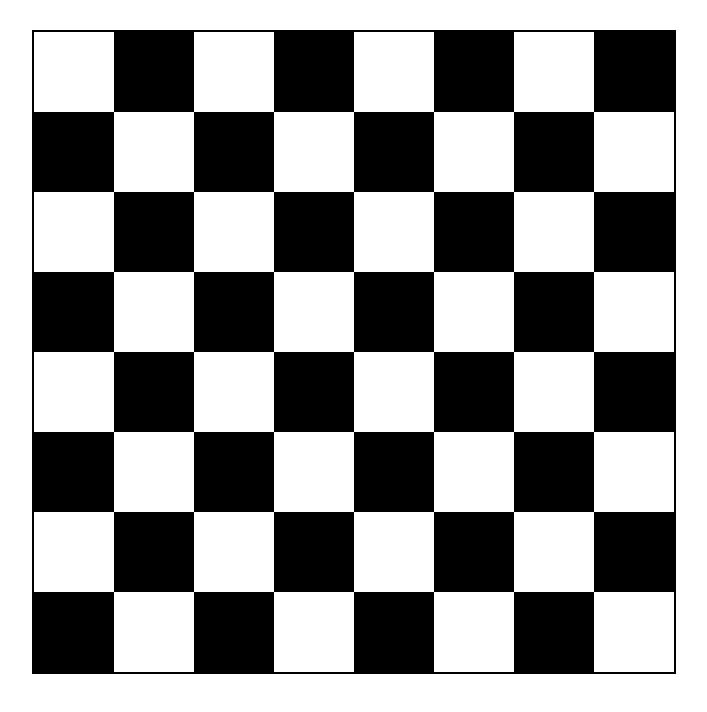
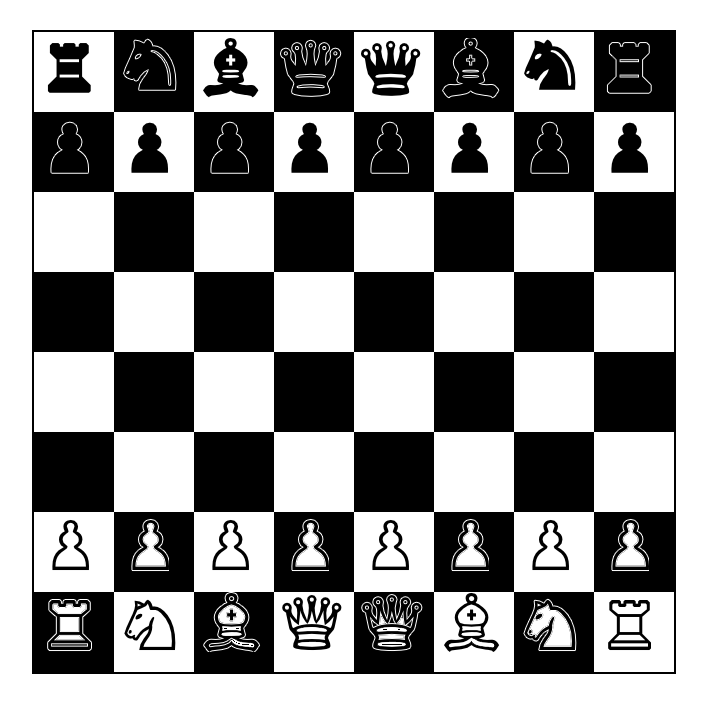
Before and after one commit to Nikabriz/js1, a plain HTML site: page lesson4/index.html in a window 1280 px wide. Shown: the whole page, without its empty margins (286-993 px from the left). Drawn offline with Linux system fonts and the light colour scheme.

Commit message:
Задание 3 итог

```diff
--- a/lesson4/script.js
+++ b/lesson4/script.js
@@ -1,23 +1,42 @@
+
+//Задание 3
+
 function drawChess() {
     let mainBlock = document.querySelector('.main-block');
     let block;
     let flag = true;
+    let figure = {
+        0 : ['-263px -19px', '-484px -22px', '-372px -17px', '-150px -16px', '-150px -16px','-372px -17px', '-484px -22px','-263px -19px'],
+        1 : ['-595px -19px', '-595px -19px', '-595px -19px', '-595px -19px', '-595px -19px','-595px -19px', '-595px -19px','-595px -19px'],
+        6 : ['-595px -116px', '-595px -116px', '-595px -116px', '-595px -116px', '-595px -116px','-595px -116px', '-595px -116px','-595px -116px'],
+        7 : ['-263px -116px', '-484px -116px', '-372px -116px', '-150px -116px', '-150px -116px','-372px -116px', '-484px -116px','-263px -116px'],
+    };
 
 
 
     for (let i = 0; i < 8; i++) {
+
         for (let j = 0; j < 8; j++) {
+
+
+
             if (j == 0) flag = !flag;
 
             block = document.createElement('div');
 
+
             if (flag) block.className = 'block black';
             else block.className = 'block white';
 
+            if (figure[i]!==undefined && figure[i][j]!==undefined){
+                block.style.backgroundImage = 'url(сhess_symbols_set_.png)';
+                block.style.backgroundPosition = figure[i][j];
+            }
 
 
             mainBlock.appendChild(block);
             flag = !flag;
+
         }
     }
 
```
Also changed, not shown: lesson4/index.html (+2 -4 lines).
